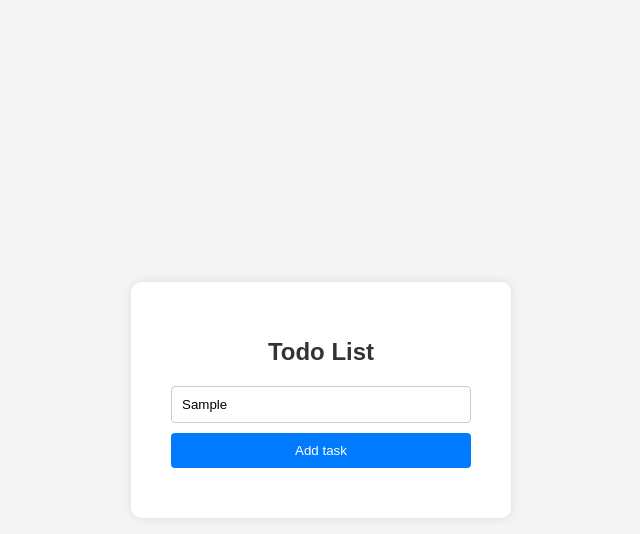
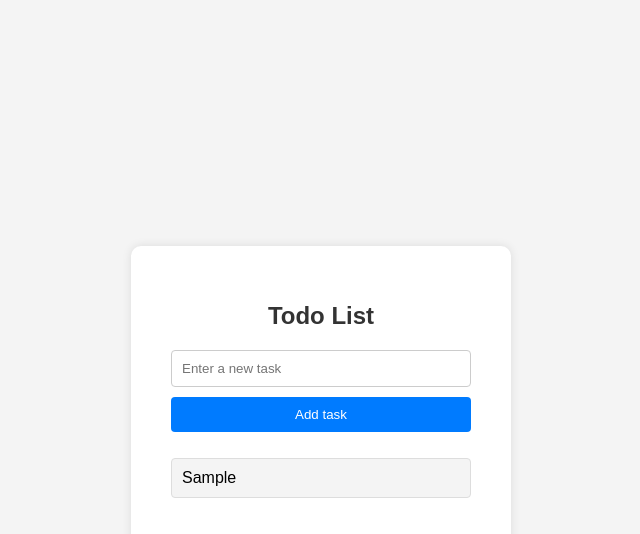
Before and after one commit to ChisengaBrights/Project-02, a plain HTML site: page index.html in a window 1280 px wide. Both pictures are taken after typing "Sample" into the empty fields and a click on the button "Add task". Shown: the whole page, without its empty margins (319-959 px from the left). Drawn offline with Linux system fonts and the light colour scheme.

Commit message:
We have done some JavaScript basics.

```diff
--- a/CSS/main.css
+++ b/CSS/main.css
@@ -46,3 +46,19 @@ h1 {
 .add-btn:hover {
     background-color: #0056b3;
 }
+
+ul {
+    list-style: none;
+    padding: 0;
+}
+
+ul li {
+    background-color: #f4f4f4;
+    margin: 5px 0;
+    padding: 10px;
+    border: 1px solid #ddd;
+    border-radius: 4px;
+    display: flex;
+    justify-content: space-between;
+    align-items: center;
+}
--- a/index.html
+++ b/index.html
@@ -11,8 +11,11 @@
 <div class="container">
     <h1>Todo List</h1>
     <div class="input-container">
-        <input class="task-input" type="text" placeholder="Enter a new task">
-        <button class="add-btn">Add task</button>
+        <input class="task-input" id="taskInput" type="text" placeholder="Enter a new task">
+        <button class="add-btn" id="addBtn">Add task</button>
+        <ul id="taskList">
+
+        </ul>
     </div>
 
 </div>
@@ -36,5 +39,49 @@
 
 
 
+
+
+<script>
+    document.getElementById('addBtn').addEventListener('click', addTask)
+    document.getElementById('taskInput').addEventListener('keypress', function(event){
+        if(event.key === 'Enter'){
+            addTask()
+        }
+    })
+
+
+    function addTask(){
+        const taskInput = document.getElementById('taskInput');
+        const taskText = taskInput.value.trim();
+
+
+        if(taskText !== ''){
+            const li = document.createElement('li');
+            li.textContent = taskText;
+
+
+
+            document.getElementById('taskList').appendChild(li);
+            taskInput.value = '';
+        }
+    }
+
+
+
+
+
+
+
+
+
+
+
+
+
+
+
+
+
+</script>
 </body>
 </html>
```
